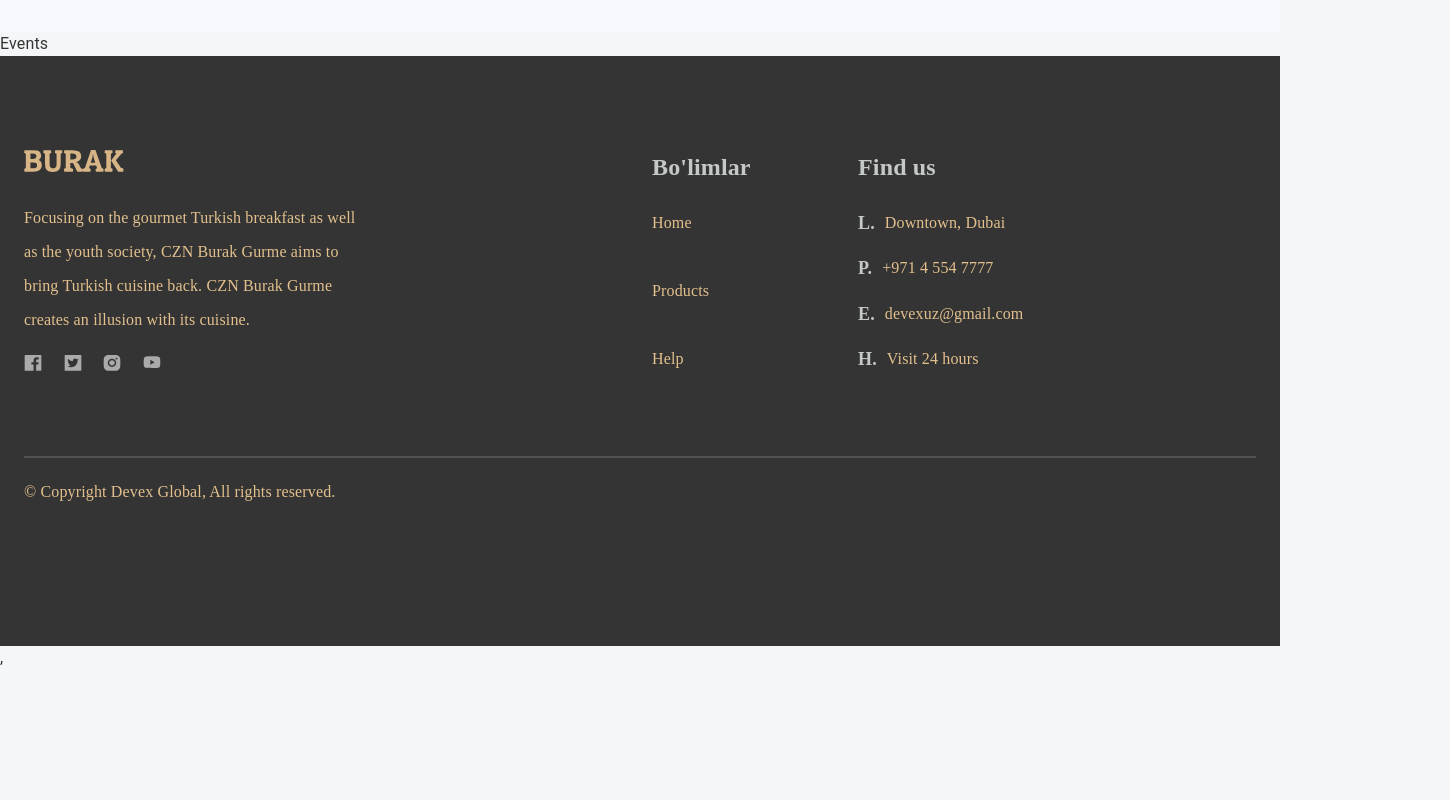
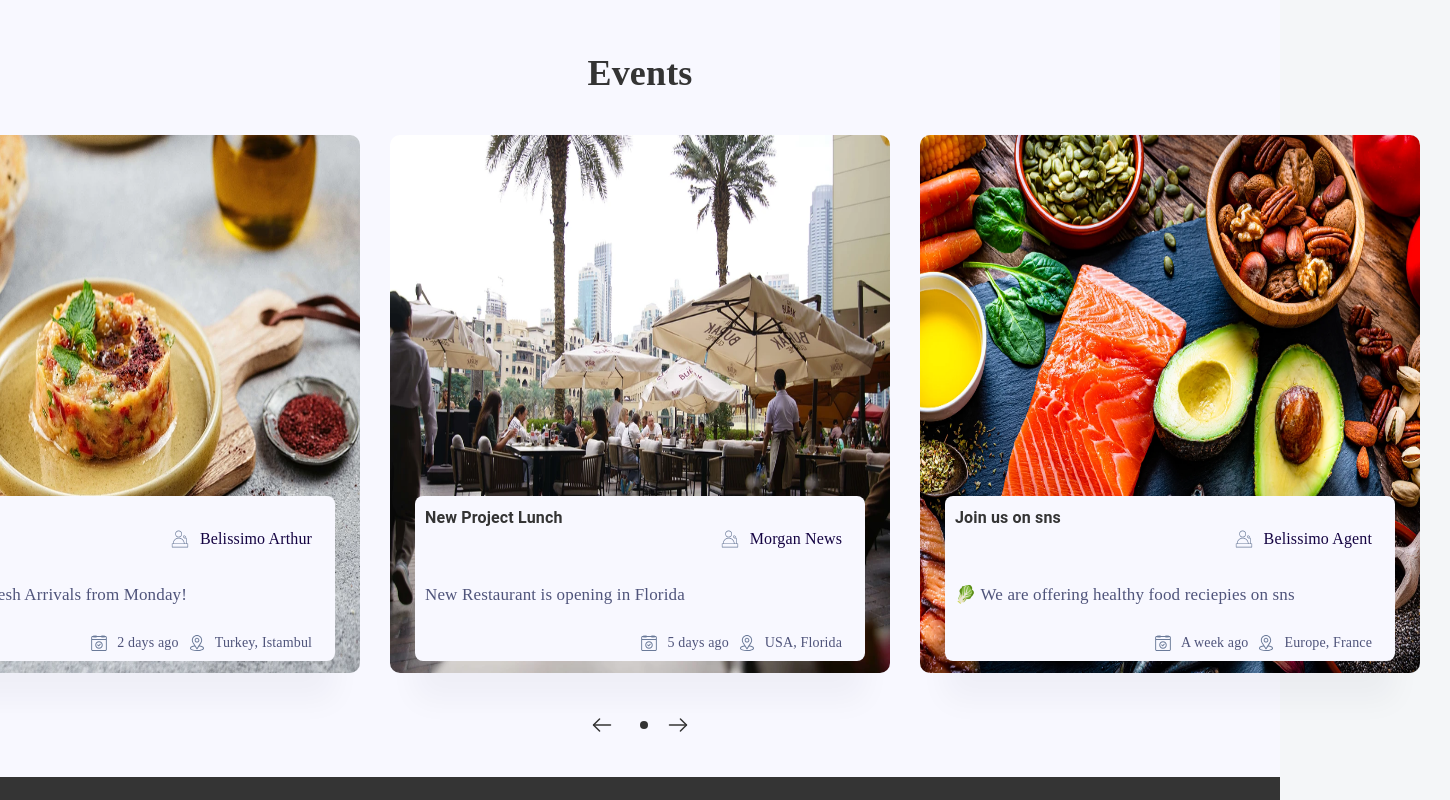
Before and after one commit to Ronny2101/cyber-react, a React (Create React App) app: page / in a window 1280 px wide. Shown: the part 3460-4260 px from the top of the page, 1450 px wide, since content can reach past the window. Before the commit the page ends 4130 px from the top, so only its background shows below. Built offline with nearby package versions, Linux system fonts and the light colour scheme.

Commit message:
feat: develop events sectional components

```diff
--- a/package.json
+++ b/package.json
@@ -18,6 +18,7 @@
     "react-router-dom": "^5.1.9",
     "react-scripts": "5.0.0",
     "styled-components": "^5.3.5",
+    "swiper": "8.3.1",
     "typescript": "~4.1.5",
     "web-vitals": "^2.1.4",
     "yarn": "^1.22.22"
--- a/src/app/screens/homePage/Events.tsx
+++ b/src/app/screens/homePage/Events.tsx
@@ -1,4 +1,85 @@
-import React from "react";
+import { Box, Stack } from "@mui/material";
+import { Swiper, SwiperSlide } from "swiper/react";
+import SwiperCore, { Autoplay, Navigation, Pagination } from "swiper";
+import { plans } from "../../../lib/data/plans";
+
+SwiperCore.use([Autoplay, Navigation, Pagination]);
+
 export default function Events() {
-    return  <div>Events</div>
+  return (
+    <div className={"events-frame"}>
+      <Stack className={"events-main"}>
+        <Box className={"events-text"}>
+          <span className={"category-title"}>Events</span>
+        </Box>
+
+        <Swiper
+          className={"events-info swiper-wrapper"}
+          slidesPerView={"auto"}
+          centeredSlides={true}
+          spaceBetween={30}
+          navigation={{
+            nextEl: ".swiper-button-next",
+            prevEl: ".swiper-button-prev",
+          }}
+          pagination={{
+            el: ".swiper-pagination",
+            clickable: true,
+          }}
+          autoplay={{
+            delay: 2000,
+            disableOnInteraction: true,
+          }}
+        >
+          {plans.map((value, number) => {
+            return (
+              <SwiperSlide key={number} className={"events-info-frame"}>
+                <div className={"events-img"}>
+                  <img src={value.img} className={"events-img"} />
+                </div>
+                <Box className={"events-desc"}>
+                  <Box className={"events-bott"}>
+                    <Box className={"bott-left"}>
+                      <div className={"event-title-speaker"}>
+                        <strong>{value.title}</strong>
+                        <div className={"event-organizator"}>
+                          <img src={"/icons/speaker.svg"} />
+                          <p className={"spec-text-author"}>{value.author}</p>
+                        </div>
+                      </div>
+
+                      <p className={"text-desc"}> {value.desc} </p>
+
+                      <div className={"bott-info"}>
+                        <div className={"bott-info-main"}>
+                          <img src={"/icons/calendar.svg"} />
+                          {value.date}
+                        </div>
+                        <div className={"bott-info-main"}>
+                          <img src={"/icons/location.svg"} />
+                          {value.location}
+                        </div>
+                      </div>
+                    </Box>
+                  </Box>
+                </Box>
+              </SwiperSlide>
+            );
+          })}
+        </Swiper>
+        <Box className={"prev-next-frame"}>
+          <img
+            src={"/icons/arrow-right.svg"}
+            className={"swiper-button-prev"}
+          />
+          <div className={"dot-frame-pagination swiper-pagination"}></div>
+          <img
+            src={"/icons/arrow-right.svg"}
+            className={"swiper-button-next"}
+            style={{ transform: "rotate(-180deg)" }}
+          />
+        </Box>
+      </Stack>
+    </div>
+  );
 }
--- a/src/css/home.css
+++ b/src/css/home.css
@@ -307,3 +307,192 @@
     line-height: 34px;
     color: #e3c00d;
 }
+
+
+/** EVENTS **/
+
+.homepage .events-frame {
+    width: 100%;
+    height: 745px;
+    background: #f8f8ff;
+    display: flex;
+  }
+
+  .homepage .events-frame .category-title {
+    font-family: "Dancing Script";
+    font-style: normal;
+    font-weight: 700;
+    font-size: 36px;
+    line-height: 43px;
+    padding-top: 20px;
+  }
+
+  .homepage .events-frame .events-main {
+    position: relative;
+    width: 100%;
+    display: flex;
+    flex-direction: column;
+    justify-content: center;
+    align-items: center;
+  }
+
+  .homepage .events-frame .events-main .events-text {
+    width: auto;
+    height: 70px;
+    margin-bottom: 40px;
+    display: flex;
+    flex-direction: column;
+    align-items: center;
+    justify-content: center;
+  }
+
+  .homepage .events-frame .events-main .prev-next-frame {
+    position: relative;
+    display: flex;
+    justify-content: center;
+    align-items: center;
+    width: 250px;
+    margin: 40px 0 40px 0;
+    height: 25px;
+  }
+
+  .homepage .events-frame .dot-frame-pagination {
+    position: relative;
+    width: auto;
+    display: flex;
+  }
+
+  .homepage .events-frame .events-main .events-info {
+    width: 100%;
+    height: 100%;
+    display: flex;
+    flex-direction: row;
+    justify-content: space-between;
+  }
+
+  .homepage .events-frame .events-info .events-info-frame {
+    position: relative;
+    width: 500px;
+    height: 100%;
+    display: flex;
+    flex-direction: column;
+    align-items: center;
+  }
+
+  .homepage .events-frame .events-img {
+    width: 100%;
+    height: 100%;
+    display: flex;
+    border-radius: 10px;
+    background-size: cover;
+  }
+
+  .homepage .events-frame .events-desc {
+    position: absolute;
+    margin-bottom: 7px;
+    padding: 10px;
+    display: flex;
+    width: 90%;
+    height: auto;
+    bottom: 5px;
+    background: #f8f8ff;
+    box-shadow: 0px 40px 30px rgba(25, 25, 46, 0.04);
+    border-radius: 8px;
+  }
+
+  .homepage .events-frame .events-desc .events-bott {
+    width: 97%;
+    height: auto;
+    display: flex;
+    flex-direction: row;
+    justify-content: space-between;
+    align-items: center;
+  }
+
+  .homepage .events-frame .events-desc .events-bott .bott-left {
+    width: 100%;
+    height: 100%;
+    display: flex;
+    flex-direction: column;
+  }
+
+  .homepage .events-frame .bott-left .event-title-speaker {
+    display: flex;
+    flex-direction: row;
+    justify-content: space-between;
+  }
+
+  .homepage .events-frame .event-title-speaker .event-organizator {
+    display: flex;
+    align-items: center;
+  }
+
+  .homepage .events-frame .event-title-speaker .event-organizator img {
+    width: 20px;
+    margin-right: 10px;
+  }
+
+  .homepage .events-frame .event-organizator .spec-text-author {
+    font-family: "GT Walsheim Pro";
+    font-style: normal;
+    line-height: 34px;
+    color: #140342;
+  }
+
+  .homepage .events-frame .bott-left .text-desc {
+    margin-top: 10px;
+    font-family: "GT Walsheim Pro";
+    font-style: normal;
+    font-weight: 400;
+    font-size: 17px;
+    line-height: 26px;
+    color: #4f547b;
+  }
+
+  .homepage .events-frame .bott-left .bott-info {
+    margin-top: 10px;
+    display: flex;
+    justify-content: flex-end;
+    flex-direction: row;
+    width: 100%;
+    height: 16px;
+  }
+
+  .homepage .events-frame .bott-info .bott-info-main {
+    margin-left: 10px;
+    display: flex;
+    justify-content: space-between;
+    flex-direction: row;
+    width: auto;
+    height: 100%;
+    font-family: "GT Walsheim Pro";
+    font-style: normal;
+    font-weight: 400;
+    font-size: 14px;
+    line-height: 16px;
+    color: #4f547b;
+  }
+
+  .homepage .events-frame .bott-info .bott-info-main img {
+    margin-right: 10px;
+  }
+
+  .homepage .events-frame .swiper-wrapper {
+    display: flex;
+    flex-direction: row;
+  }
+
+  .homepage .events-frame .swiper-pagination-bullet {
+    margin-right: 5px;
+    width: 8px;
+    height: 8px;
+    text-align: center;
+    opacity: 1;
+    background: #f8f8ff;
+    border-radius: 50%;
+  }
+
+  .homepage .events-frame .swiper-pagination-bullet-active {
+    background: #343434;
+    border-radius: 50%;
+  }
--- /dev/null
+++ b/src/lib/data/plans.ts
@@ -0,0 +1,34 @@
+export const plans = [
+	{
+		title: 'Hot Discount Days',
+		desc: 'Each Friday we deliver highest discounts',
+		author: 'Chef Deming',
+		date: '30 min ago',
+		location: 'Turkey, Istambul',
+		img: '/img/discount.webp',
+	},
+	{
+		title: 'Coming Soon',
+		desc: 'Be ready for fresh Arrivals from Monday!',
+		author: 'Belissimo Arthur',
+		date: '2 days ago',
+		location: 'Turkey, Istambul',
+		img: '/img/fresh.webp',
+	},
+	{
+		title: 'New Project Lunch',
+		desc: 'New Restaurant is opening in Florida',
+		author: 'Morgan News',
+		date: '5 days ago',
+		location: 'USA, Florida',
+		img: '/img/coming.webp',
+	},
+	{
+		title: 'Join us on sns',
+		desc: '🥬 We are offering healthy food reciepies on sns',
+		author: 'Belissimo Agent',
+		date: 'A week ago',
+		location: 'Europe, France',
+		img: '/img/food-city.webp',
+	},
+];
--- /dev/null
+++ b/src/lib/data/terms.ts
@@ -0,0 +1,6 @@
+export const terms = [
+	'Making orders from the site is complete, live register to use communications you must pass.',
+	'This is why you cannot cancel your orders once you have paid for them check before making payments.',
+	'It is not possible to write and distribute personal ads without the permission of the admin.',
+	'All your actions are under the control of our restaurant administration, so please follow the general rules.',
+];
```
Also changed, not shown: src/lib/data/faq.ts (added, +26 -0 lines), 1 other file (tests, documents, lock files or other folders).
